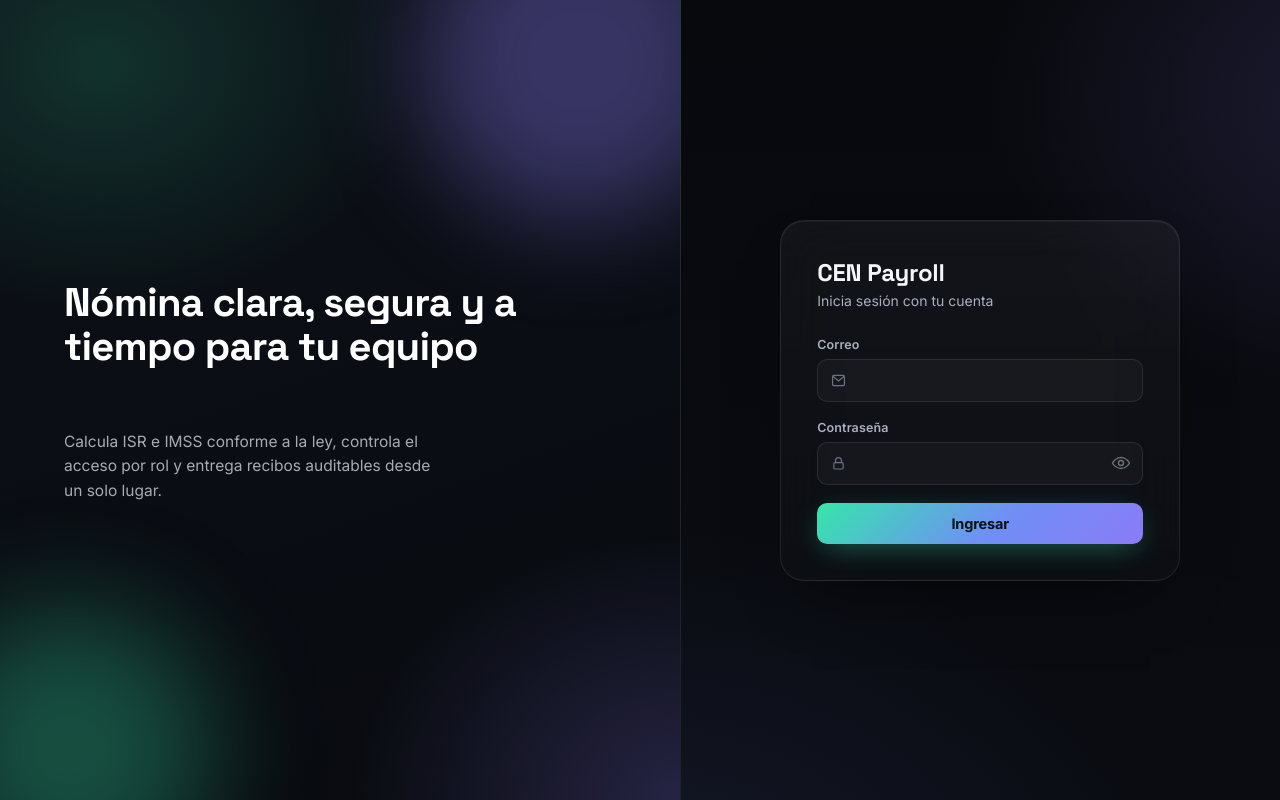
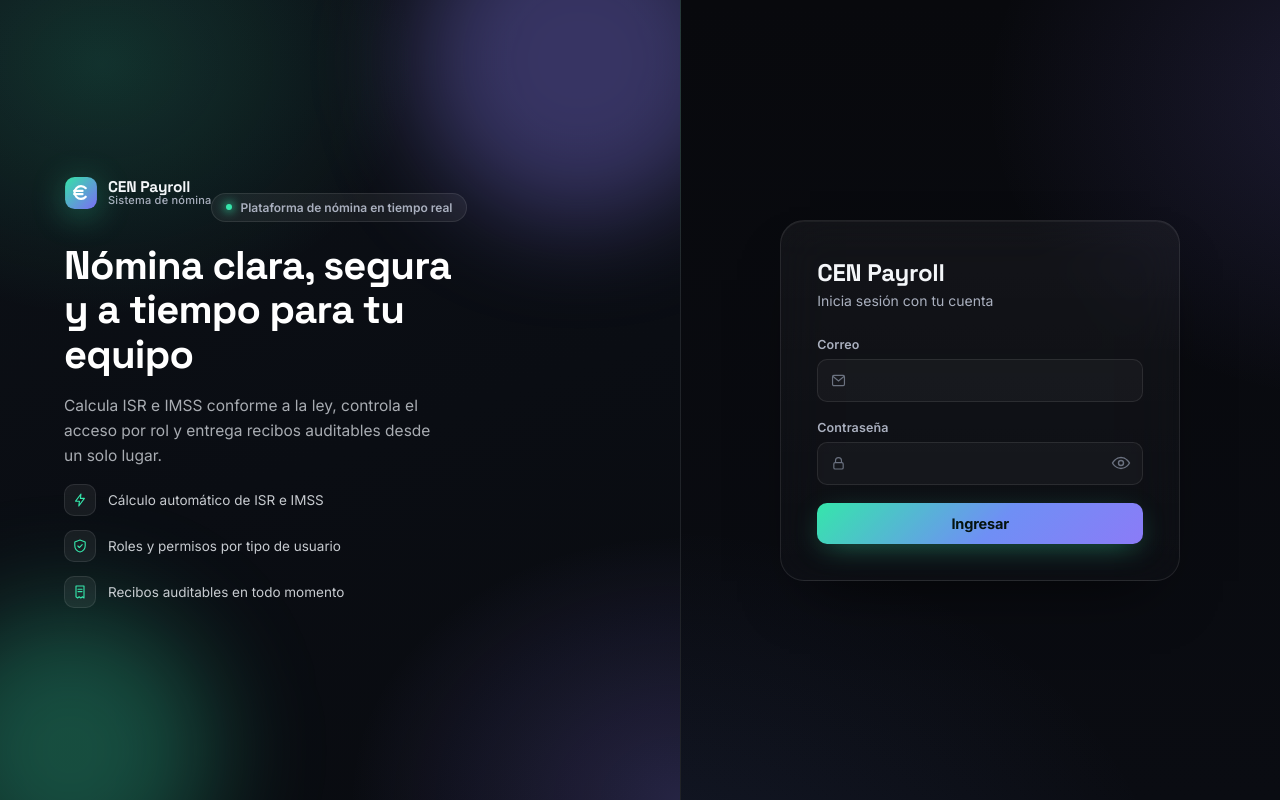
Before and after one commit to antisocialmike/CEN, a React (Vite) app in the folder client/: page /login in a window 1280 px wide. Built offline with nearby package versions, Linux system fonts and the light colour scheme; no server answers.

Commit message:
rediseño el panel de marca del login

```diff
--- a/client/src/pages/LoginPage.tsx
+++ b/client/src/pages/LoginPage.tsx
@@ -5,8 +5,14 @@ import FormField from "../components/FormField";
 import ErrorMessage from "../components/ErrorMessage";
 import SubmitButton from "../components/SubmitButton";
 import PageTransition from "../components/PageTransition";
-import { MailIcon, LockIcon } from "../components/icons";
+import { BoltIcon, LockIcon, LogoMark, MailIcon, ReceiptIcon, ShieldIcon } from "../components/icons";
 import { login } from "../services/authService";
+
+const features = [
+  { icon: <BoltIcon />, label: "Cálculo automático de ISR e IMSS" },
+  { icon: <ShieldIcon />, label: "Roles y permisos por tipo de usuario" },
+  { icon: <ReceiptIcon />, label: "Recibos auditables en todo momento" }
+];
 
 export default function LoginPage() {
   const [email, setEmail] = useState("");
@@ -51,11 +57,36 @@ export default function LoginPage() {
             animate={{ scale: [1, 1.12, 1] }}
             transition={{ duration: 7, repeat: Infinity, ease: "easeInOut", delay: 0.5 }}
           />
-          <p className="auth-branding-title">Nómina clara, segura y a tiempo para tu equipo</p>
-          <p className="auth-branding-subtitle">
-            Calcula ISR e IMSS conforme a la ley, controla el acceso por rol y entrega recibos
-            auditables desde un solo lugar.
-          </p>
+
+          <div className="auth-branding-content">
+            <div className="brand-logo" style={{ marginBottom: 28 }}>
+              <LogoMark />
+              <div className="brand-logo-text">
+                <span>CEN Payroll</span>
+                <small>Sistema de nómina</small>
+              </div>
+            </div>
+
+            <span className="auth-branding-badge">
+              <span className="auth-branding-badge-dot" />
+              Plataforma de nómina en tiempo real
+            </span>
+
+            <p className="auth-branding-title">Nómina clara, segura y a tiempo para tu equipo</p>
+            <p className="auth-branding-subtitle">
+              Calcula ISR e IMSS conforme a la ley, controla el acceso por rol y entrega recibos
+              auditables desde un solo lugar.
+            </p>
+
+            <ul className="auth-features">
+              {features.map((feature) => (
+                <li className="auth-feature-item" key={feature.label}>
+                  <span className="auth-feature-icon">{feature.icon}</span>
+                  {feature.label}
+                </li>
+              ))}
+            </ul>
+          </div>
         </motion.div>
 
         <div className="auth-form-panel">
```
